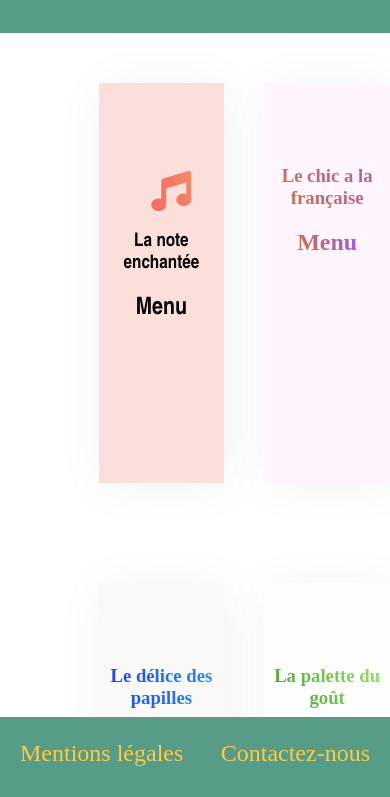
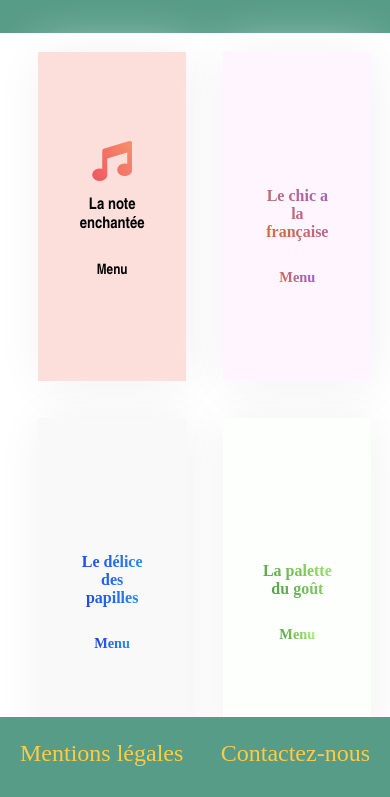
Before and after one commit to BaptisteChacha/OpenclassroomsRestaurant, a website: page index.html in a window 390 px wide. Shown: the part 47-844 px from the top of the page. Drawn offline with Linux system fonts and the light colour scheme.

Commit message:
adaptation responsive

```diff
--- a/scss/pages/_index.scss
+++ b/scss/pages/_index.scss
@@ -54,6 +54,8 @@ header {
     padding-top: 5px;
     text-transform: uppercase;
     display: flex;
+    margin-top: 10%;
+    justify-content: center;
     .pts-animation {
       display: flex;
       justify-content: right;
@@ -96,6 +98,8 @@ header {
   .flexbox {
     padding-left: 20%;
     display: flex;
+    height: 35%;
+    justify-content: center;
     a {
       text-decoration: none;
     }
@@ -116,9 +120,11 @@ header {
     }
     h3 {
       text-align: center;
+      font-size: 1rem;
     }
     h2 {
       text-align: center;
+      font-size: 0.9rem;
     }
   }
   .bloc1 {
--- a/scss/pages/_media.scss
+++ b/scss/pages/_media.scss
@@ -1,4 +1,24 @@
 @media screen and (min-width:320px) and (max-width:767px) {
+  section{
+    width: 40%;
+    height: 39vh;
+    transform: scale(1);
+    transition: transform 400ms;
+    padding: 5% 10%;
+    margin: 5%;
+    text-align: center;
+    align-items: center;
+    justify-content: center;
+    display: flex;
+    flex-direction: column;
+  }
+  .bloc1{
+    .fas{
+      padding-top: 0%;
+      margin-top:0%;
+      padding-left: 0%;
+    }
+  }
   p{
     padding-left: 5px;
     line-height: 25px;
@@ -33,10 +53,10 @@
     padding-left: 0px;
   }
   aside{
-    width: 28%;
+    width: 100%;
   }
   .flexbox{
-    padding-left: 15%;
+    padding-left: 5%;
   }
   .fin-de-carte{
     padding-right: 13%;
```
Also changed, not shown: css/style.css, 1 other file.
